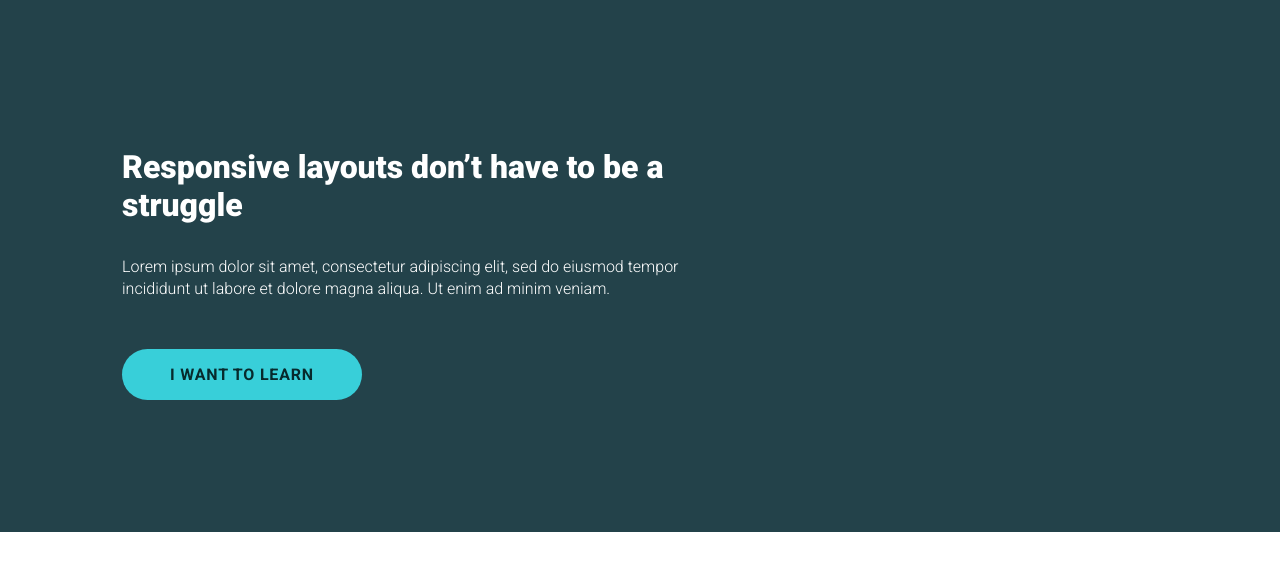
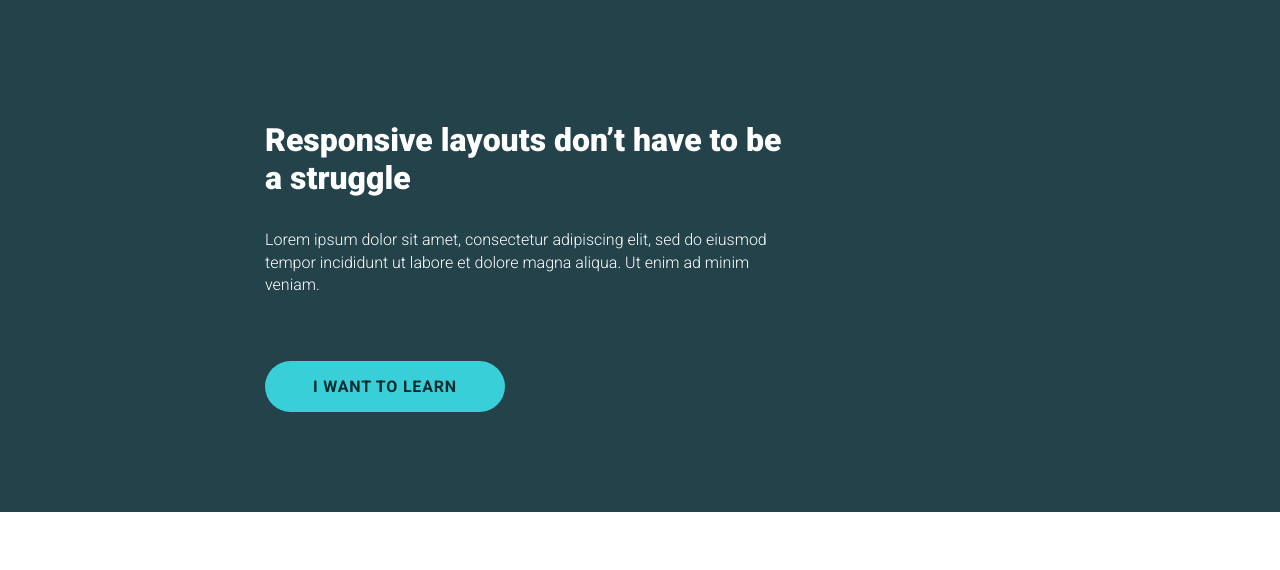
Before and after one commit to ramigs/conquering-responsive-layouts, a plain HTML site: page challenge-03/index.html in a window 1280 px wide. Drawn offline with Linux system fonts and the light colour scheme.

Commit message:
improving challenge 3 solution

```diff
--- a/challenge-03/index.html
+++ b/challenge-03/index.html
@@ -6,21 +6,23 @@
     <title>Challenge 03</title>
     <link rel="stylesheet" type="text/css" href="style.css" />
     <link
-      href="https://fonts.googleapis.com/css?family=Roboto+Mono|Roboto+Slab|Roboto:100,300,400,500,700,900"
+      href="https://fonts.googleapis.com/css?family=Roboto:100,300,400,500,700,900"
       rel="stylesheet"
     />
   </head>
   <body>
-    <div class="intro-container">
-      <header class="intro-content">
-        <h1>Responsive layouts don’t have to be a struggle</h1>
-        <p>
-          Lorem ipsum dolor sit amet, consectetur adipiscing elit, sed do
-          eiusmod tempor incididunt ut labore et dolore magna aliqua. Ut enim ad
-          minim veniam.
-        </p>
-      </header>
-      <a class="btn-intro" href="#">I want to learn</a>
+    <div class="hero">
+      <div class="hero-container">
+        <div class="hero-content">
+          <h1>Responsive layouts don’t have to be a struggle</h1>
+          <p>
+            Lorem ipsum dolor sit amet, consectetur adipiscing elit, sed do
+            eiusmod tempor incididunt ut labore et dolore magna aliqua. Ut enim
+            ad minim veniam.
+          </p>
+          <a class="btn-hero" href="#">I want to learn</a>
+        </div>
+      </div>
     </div>
   </body>
 </html>
--- a/challenge-03/style.css
+++ b/challenge-03/style.css
@@ -1,39 +1,42 @@
-* {
+*, *::before, *::after {
     box-sizing: border-box;
-    margin: 0;
 }
 
 body {
-    font-family: Roboto;
+    margin: 0;
+    font-family: 'Roboto', sans-serif;
     font-style: normal;
     color: white;
 }
 
-.intro-container {
+.hero {
     background: #23424A;
-    padding-top: 9.25em;
-    padding-left: 7.625em;
-    padding-bottom: 9.25em;
+    padding: 6.25em 0;
 }
 
-.intro-content {
-    width: 50%;
-    max-width: 710px;
+.hero-container {
+    width: 80%;
+    max-width: 750px;
+    margin: 0 auto;
 }
 
-.intro-content h1 {
+.hero-content {
+    width: 70%;
+}
+
+.hero-content h1 {
     font-weight: 900;
     margin-bottom: 1em;
 }
 
-.intro-content p {
+.hero-content p {
     font-weight: 300;
-    margin-bottom: 1em;
     line-height: 1.4em;
     margin-bottom: 4em;
 }
 
-.btn-intro {
+.hero-content .btn-hero {
+    display: inline-block;
     padding: 1em 3em;
     background: #38CFD9;
     border-radius: 31.5px;
@@ -43,3 +46,7 @@ body {
     letter-spacing: 0.05em;
     color: #072A2D;
 }
+
+.btn-hero:hover, .btn-hero:focus {
+    opacity: .75;
+}
```
Also changed, not shown: 1 other file.
